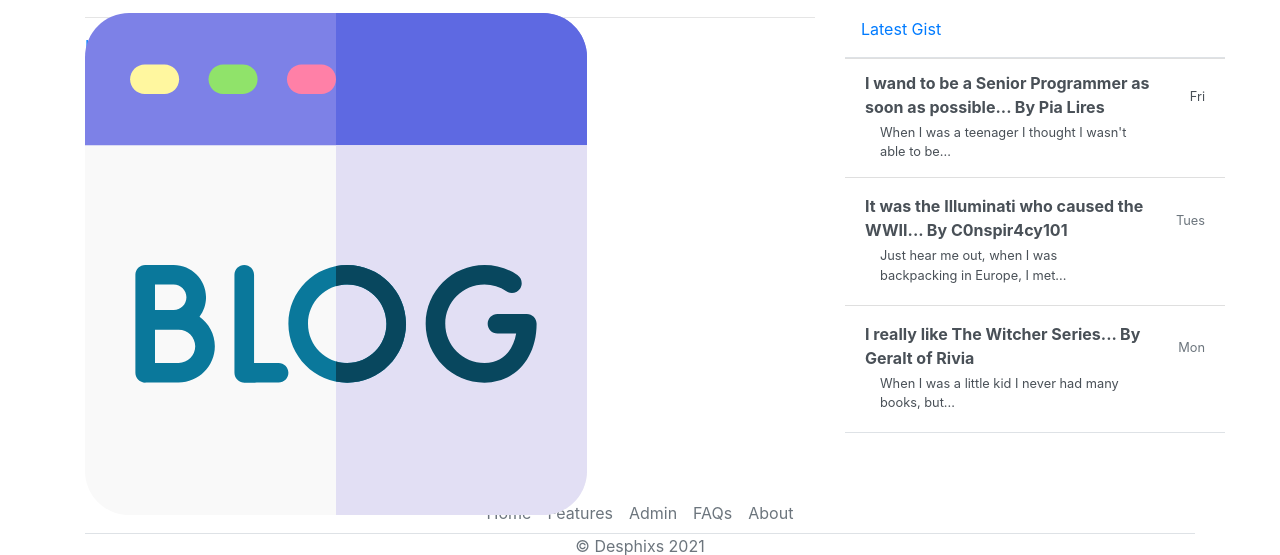
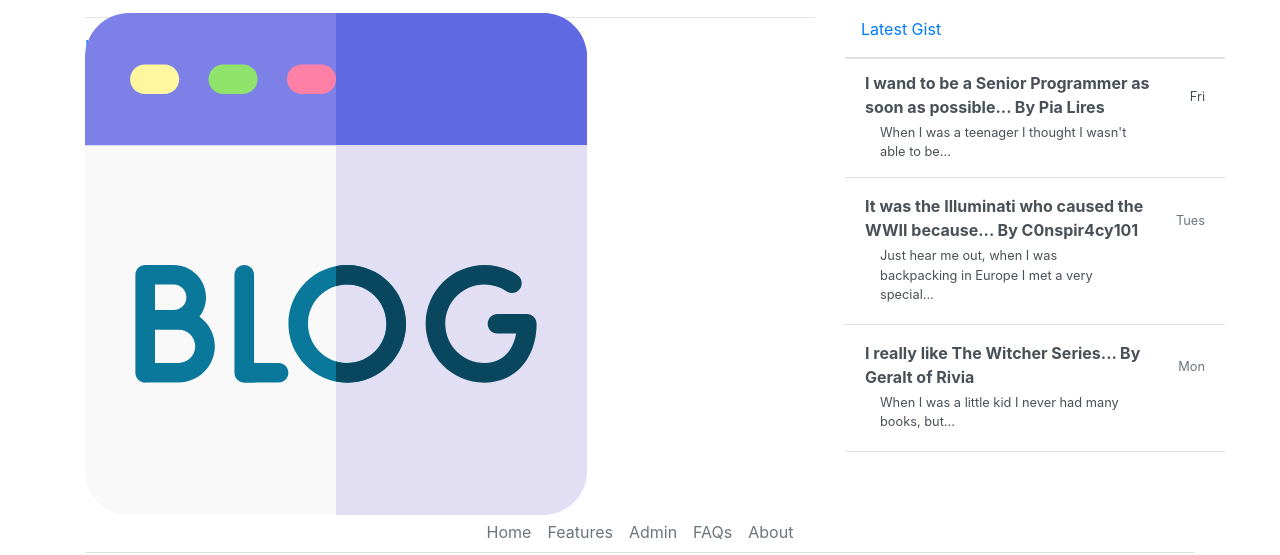
Before and after one commit to Lia-Pires/Complete-blog-with-Django, a Django app: page / in a window 1280 px wide. Shown: the top 555 px of the page. Run offline with Django 4.2, Linux system fonts and the light colour scheme; some libraries are stand-ins or nearby versions.

Commit message:
Update base.html

```diff
--- a/blog_project/blog/templates/blog/base.html
+++ b/blog_project/blog/templates/blog/base.html
@@ -70,10 +70,10 @@
                   </a>
                   <a href="#" class="list-group-item list-group-item-action py-3 lh-tight">
                     <div class="d-flex w-100 align-items-center justify-content-between">
-                      <strong class="mb-1">It was the Illuminati who caused the WWII... By C0nspir4cy101</strong>
+                      <strong class="mb-1">It was the Illuminati who caused the WWII because... By C0nspir4cy101</strong>
                       <small class="text-muted">Tues</small>
                     </div>
-                    <div class="col-10 mb-1 small">Just hear me out, when I was backpacking in Europe, I met...</div>
+                    <div class="col-10 mb-1 small">Just hear me out, when I was backpacking in Europe I met a very special...</div>
                   </a>
                   <a href="#" class="list-group-item list-group-item-action py-3 lh-tight">
                     <div class="d-flex w-100 align-items-center justify-content-between">
```
